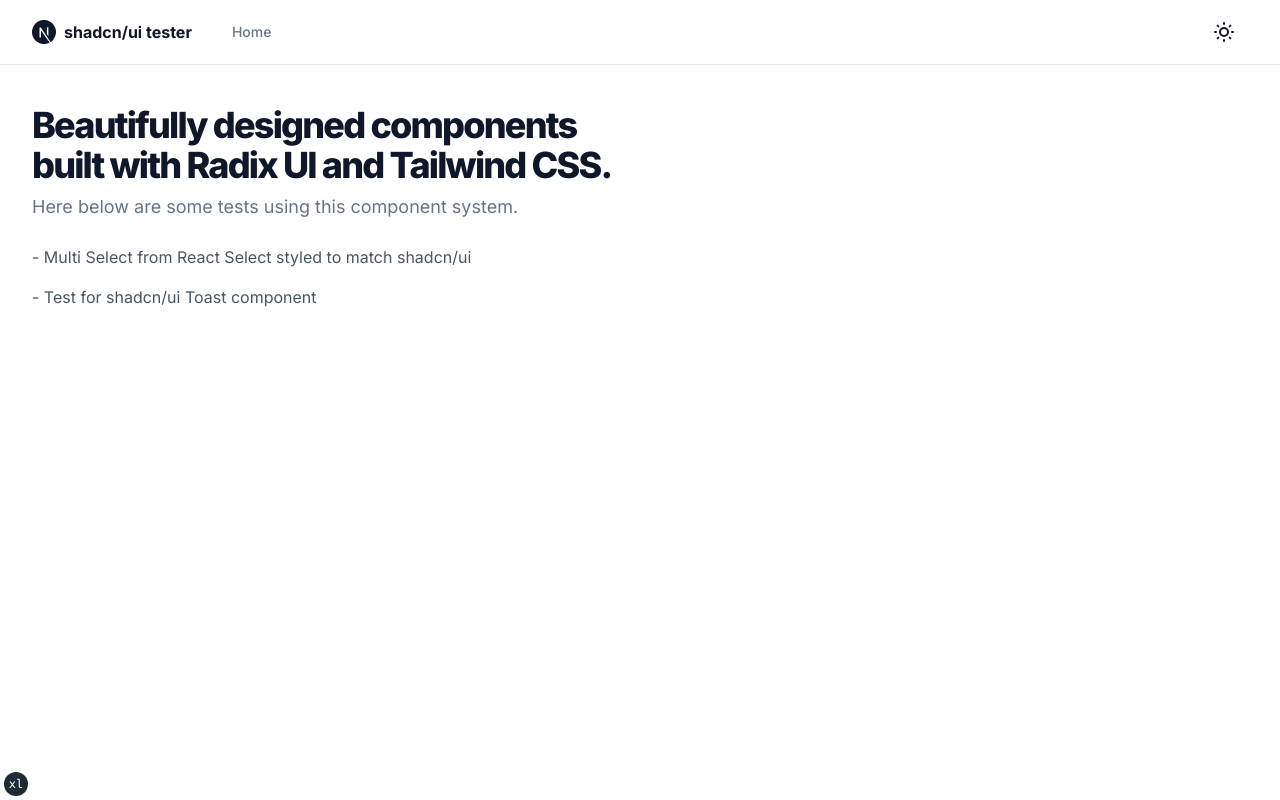
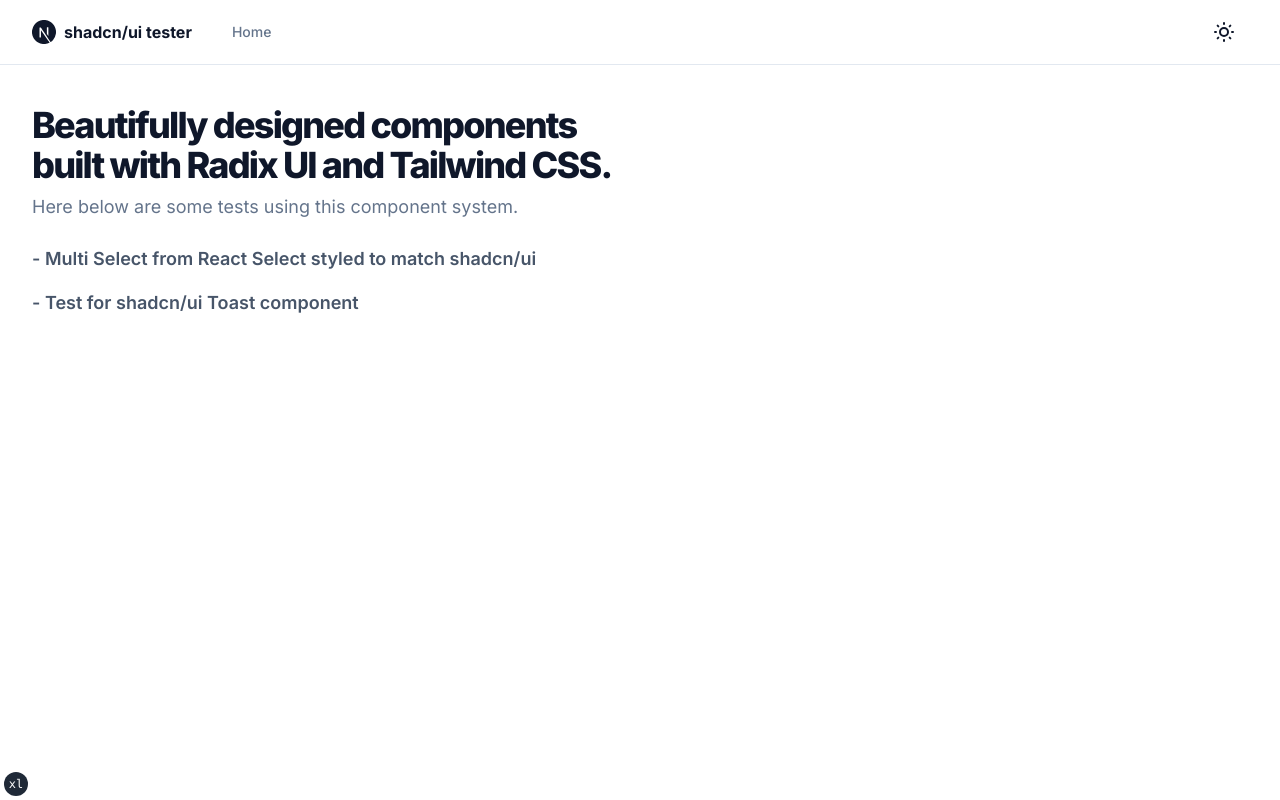
Before and after one commit to owolfdev/shadcn-tester, a Next.js app: page / in a window 1280 px wide. Built offline with nearby package versions, Linux system fonts and the light colour scheme.

Commit message:
update interface

```diff
--- a/app/page.tsx
+++ b/app/page.tsx
@@ -130,13 +130,13 @@
       <div className="flex flex-col gap-4">
         <Link
           href="/multi-select"
-          className="text-slate-600 hover:text-slate-500"
+          className="text-lg font-semibold text-slate-600 hover:text-slate-500"
         >
           - Multi Select from React Select styled to match shadcn/ui
         </Link>
         <Link
           href="/toast-demo"
-          className="text-slate-600 hover:text-slate-500"
+          className="text-lg font-semibold text-slate-600 hover:text-slate-500"
         >
           - Test for shadcn/ui Toast component
         </Link>
--- a/app/toast-demo/page.tsx
+++ b/app/toast-demo/page.tsx
@@ -9,7 +9,7 @@
           Shadcn toast component demo.
         </h1>
       </div>
-      <div>
+      <div className="flex gap-2">
         <ToastDemo />
         <ToastDestructive />
       </div>
```
